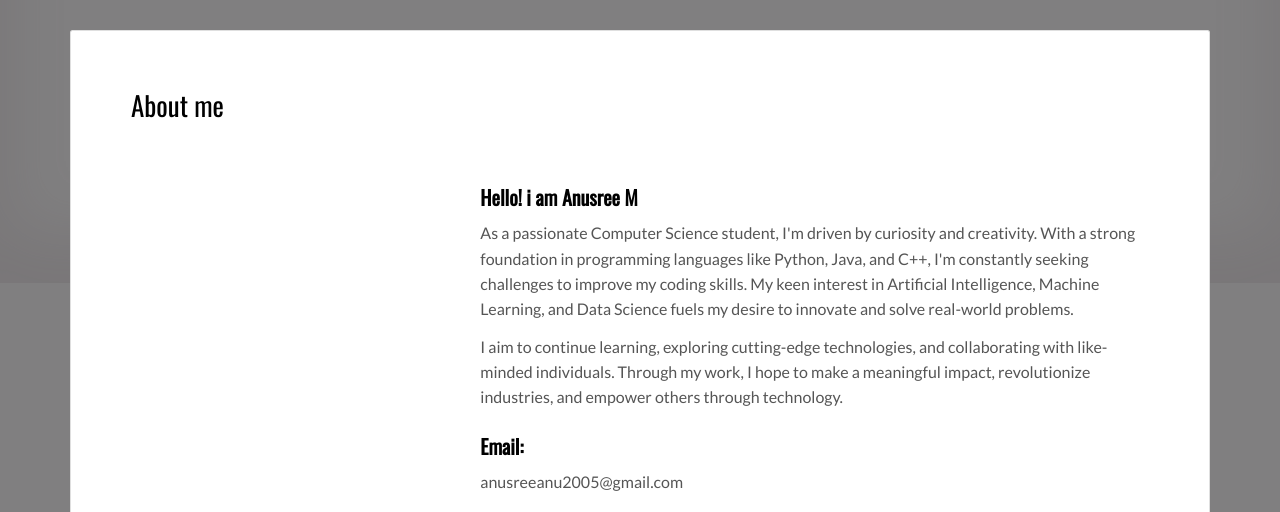
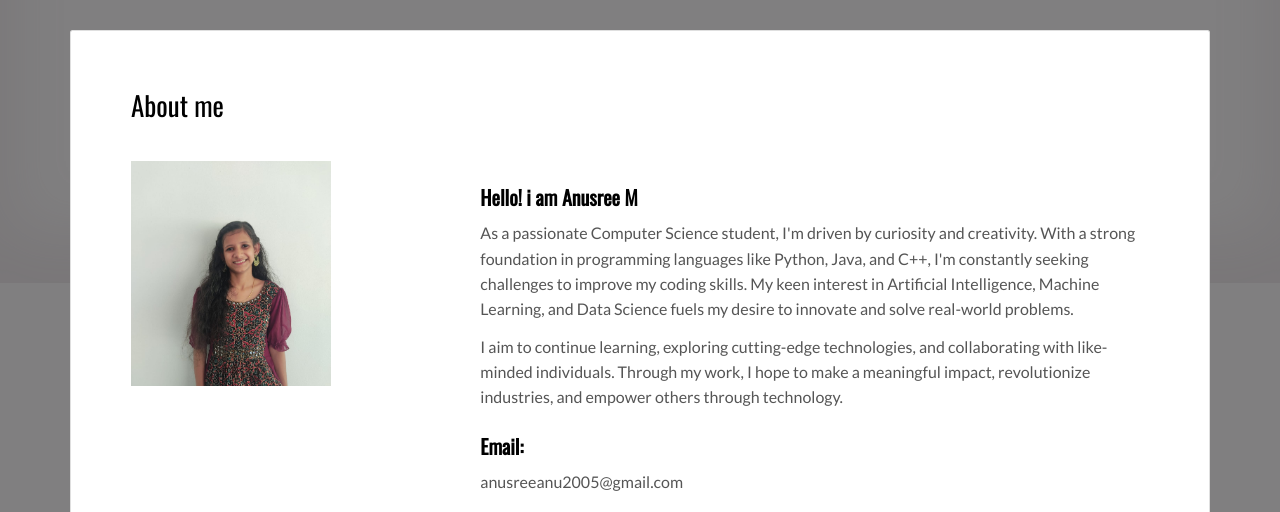
Before and after one commit to anuzzanuzz/Portfolio, a plain HTML site: page index.html in a window 1280 px wide. Shown: the part 277-789 px from the top of the page. Drawn offline with nearby package versions, Linux system fonts and the light colour scheme.

Commit message:
Update index.html

```diff
--- a/index.html
+++ b/index.html
@@ -76,7 +76,7 @@
             <h2>About me</h2>
             <div class="row">
               <div class="col-md-4">
-                <p><img src="Anusree.jpeg" class="img-responsive" alt=""></p>
+                <p><img src="Anusree.jpg" class="img-responsive" alt="" width="200" height="100"></p>
               </div>
               <div class="col-md-8">
               <h3><b>Hello! i am Anusree M</b></h3>
```
